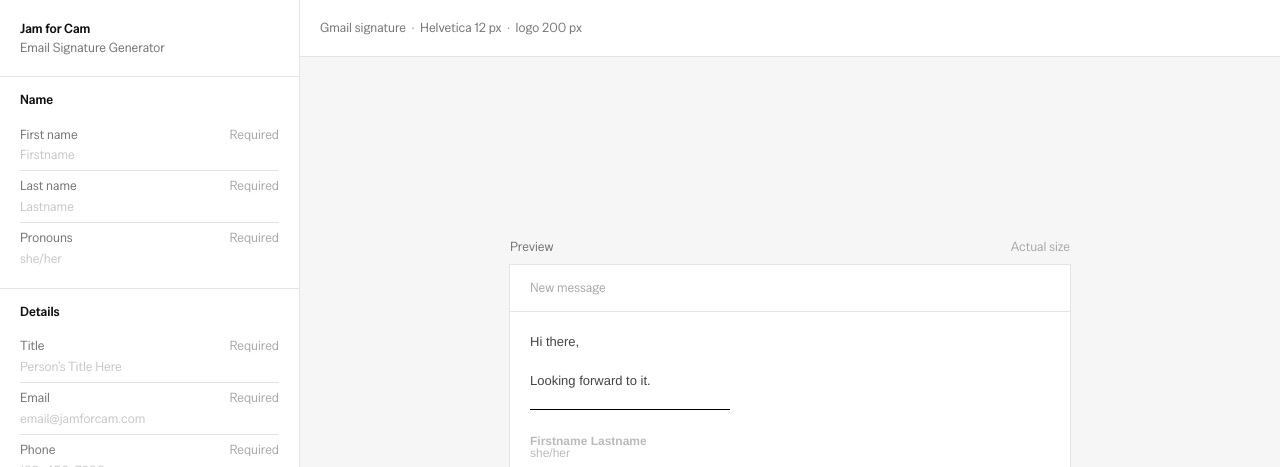
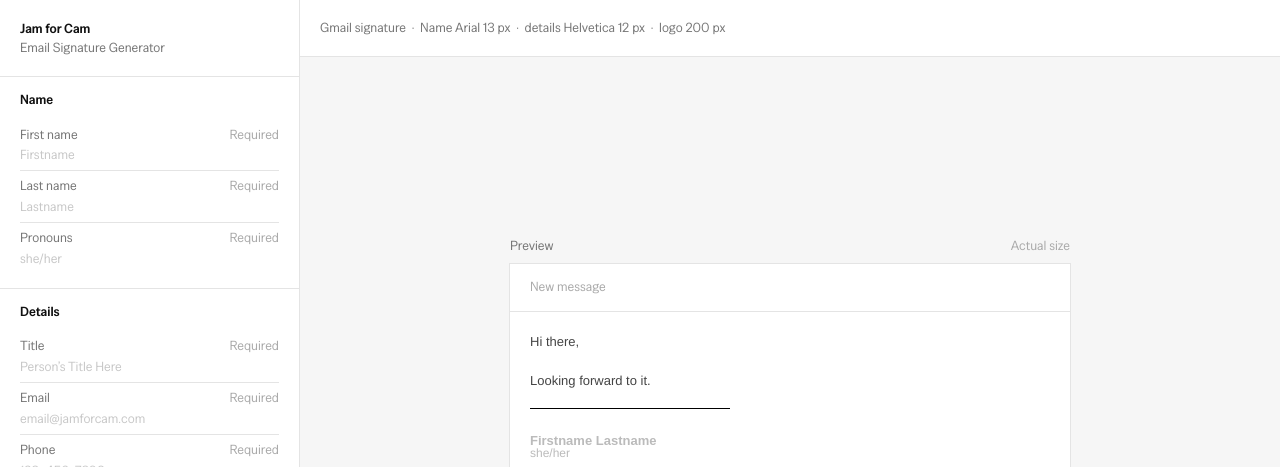
Before and after one commit to E-a-ryan/jamforcam-business-card-generator, a plain HTML site: page dist/JamforCam_EmailSignature_Generator.html in a window 1280 px wide. Shown: the top 467 px of the page. Drawn offline with Linux system fonts and the light colour scheme.

Commit message:
Signature: name in Arial 13px to match Gmail's default text
Co-Authored-By: Claude Opus 5.5 <noreply@anthropic.com>
Claude-Session: https://claude.ai/code/session_01JuDHiKXcCtfWeuGbFEZwgy

```diff
--- a/dist/JamforCam_EmailSignature_Generator.html
+++ b/dist/JamforCam_EmailSignature_Generator.html
@@ -110,7 +110,7 @@ dialog::backdrop { background: rgba(0,0,0,.25); }
 </aside>
 
 <main>
-  <div class="bar"><span>Gmail signature &nbsp;·&nbsp; Helvetica 12 px &nbsp;·&nbsp; logo 200 px</span></div>
+  <div class="bar"><span>Gmail signature &nbsp;·&nbsp; Name Arial 13 px &nbsp;·&nbsp; details Helvetica 12 px &nbsp;·&nbsp; logo 200 px</span></div>
   <div class="stage">
     <figure>
       <figcaption>Preview<span>Actual size</span></figcaption>
@@ -214,7 +214,9 @@ function signatureHTML(logoSrc, preview) {
     if (!v) return `<span style="color:#bbbbbb;">${esc(SAMPLE[f])}</span>`;
     return wrap ? wrap(esc(v), v) : esc(v);
   };
-  const row = (html, bold) => `<tr><td style="${td}${bold ? 'font-weight:bold;' : ''}">${html}</td></tr>`;
+  // The name matches Gmail's default body text: Arial at 13px.
+  const nameTd = 'font-family:Arial,Helvetica,sans-serif;font-size:13px;line-height:100%;color:#000000;padding:0;font-weight:bold;';
+  const row = (html, bold) => `<tr><td style="${bold ? nameTd : td}">${html}</td></tr>`;
   const space = px => `<tr><td style="height:${px}px;line-height:${px}px;font-size:1px;padding:0;">&nbsp;</td></tr>`;
   const name = (val('firstname') || val('lastname'))
     ? esc((val('firstname') + ' ' + val('lastname')).trim())
```
Also changed, not shown: docs/signature/index.html (+4 -2 lines), signature/app.template.html (+4 -2 lines), 1 other file.
